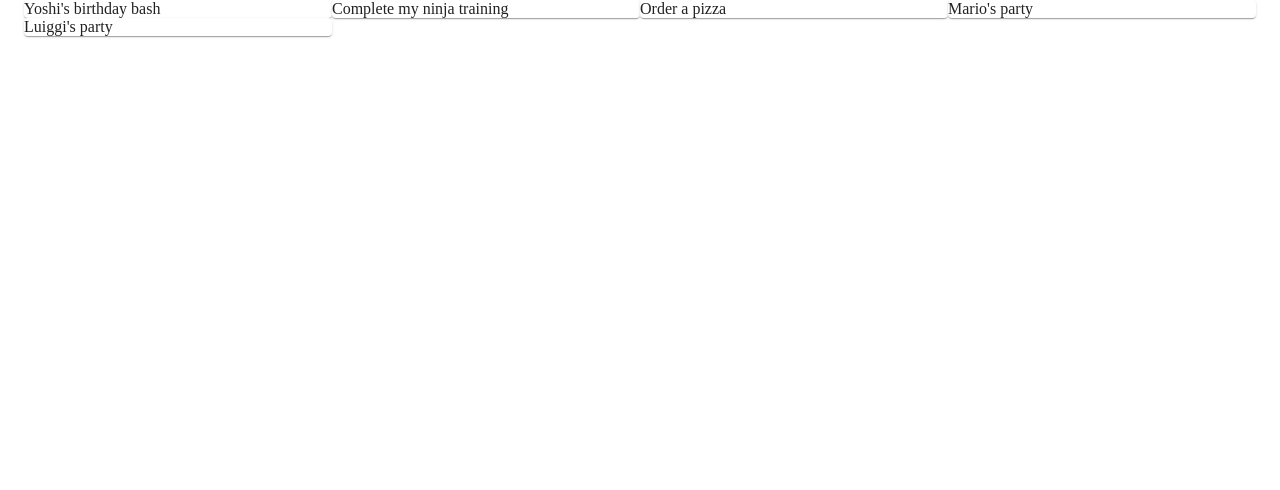
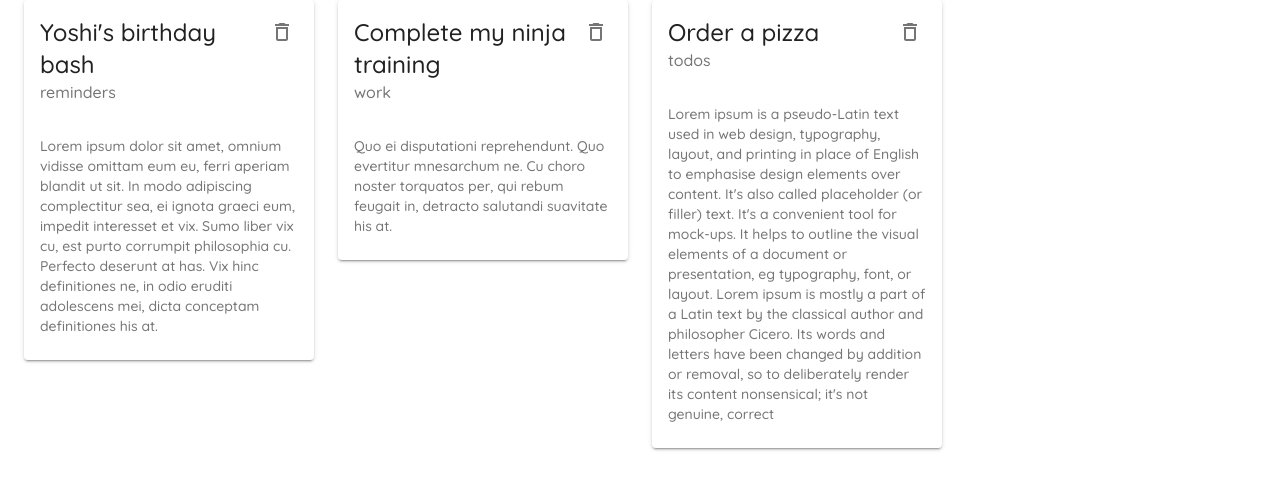
Before and after one commit to alexandrepalota/react-mui-v4, a React (Create React App) app: page / in a window 1280 px wide. Shown: the top 490 px of the page. Built offline with nearby package versions, Linux system fonts and the light colour scheme; data requests are answered from the project's data file.

Commit message:
Card Components

```diff
--- a/data/db.json
+++ b/data/db.json
@@ -2,33 +2,21 @@
   "notes": [
     {
       "title": "Yoshi's birthday bash",
-      "details": "Bla bla bla bla bla bla",
+      "details": "Lorem ipsum dolor sit amet, omnium vidisse omittam eum eu, ferri aperiam blandit ut sit. In modo adipiscing complectitur sea, ei ignota graeci eum, impedit interesset et vix. Sumo liber vix cu, est purto corrumpit philosophia cu. Perfecto deserunt at has. Vix hinc definitiones ne, in odio eruditi adolescens mei, dicta conceptam definitiones his at.",
       "category": "reminders",
       "id": 1
     },
     {
       "title": "Complete my ninja training",
-      "details": "Bla bla bla bla bla bla",
+      "details": "Quo ei disputationi reprehendunt. Quo evertitur mnesarchum ne. Cu choro noster torquatos per, qui rebum feugait in, detracto salutandi suavitate his at.",
       "category": "work",
       "id": 2
     },
     {
       "title": "Order a pizza",
-      "details": "Bla bla bla bla bla bla",
+      "details": "Lorem ipsum is a pseudo-Latin text used in web design, typography, layout, and printing in place of English to emphasise design elements over content. It's also called placeholder (or filler) text. It's a convenient tool for mock-ups. It helps to outline the visual elements of a document or presentation, eg typography, font, or layout. Lorem ipsum is mostly a part of a Latin text by the classical author and philosopher Cicero. Its words and letters have been changed by addition or removal, so to deliberately render its content nonsensical; it's not genuine, correct",
       "category": "todos",
       "id": 3
-    },
-    {
-      "title": "Mario's party",
-      "details": "Call Luiggi",
-      "category": "reminders",
-      "id": 4
-    },
-    {
-      "title": "Luiggi's party",
-      "details": "Call Mario",
-      "category": "reminders",
-      "id": 5
     }
   ]
 }
--- /dev/null
+++ b/src/components/NoteCard.jsx
@@ -0,0 +1,27 @@
+import Card from '@material-ui/core/Card';
+import CardHeader from '@material-ui/core/CardHeader';
+import CardContent from '@material-ui/core/CardContent';
+import IconButton from '@material-ui/core/IconButton';
+import DeleteOutlineIcon from '@material-ui/icons/DeleteOutline';
+import { Typography } from '@material-ui/core';
+
+export default function NoteCard({ note, handleDelete }) {
+    return (
+        <Card elevation={2}>
+            <CardHeader
+                action={
+                    <IconButton onClick={() => handleDelete(note.id)} aria-label="delete">
+                        <DeleteOutlineIcon />
+                    </IconButton>
+                }
+                title={note.title}
+                subheader={note.category}
+            />
+            <CardContent>
+                <Typography variant='body2' color='textSecondary'>
+                    {note.details}
+                </Typography>
+            </CardContent>
+        </Card>
+    )
+}
--- a/src/pages/Notes.jsx
+++ b/src/pages/Notes.jsx
@@ -2,6 +2,7 @@ import { useState, useEffect } from "react"
 import Grid from "@material-ui/core/Grid"
 import Paper from "@material-ui/core/Paper"
 import Container from "@material-ui/core/Container"
+import NoteCard from "../components/NoteCard"
 
 export default function Notes() {
 
@@ -13,12 +14,21 @@ export default function Notes() {
             .then(data => setNotes(data))
     }, [])
 
+    const handleDelete = async id => {
+        await fetch('http://localhost:8000/notes/' + id, {
+            method: 'DELETE'
+        })
+
+        const newNotes = notes.filter(note => note.id != id)
+        setNotes(newNotes)
+    }
+
     return (
         <Container>
-            <Grid container>
+            <Grid container spacing={3}>
                 {notes.map(note => (
-                    <Grid key={note.id} item xs={12} sm={6} md={4} lg={3}>
-                        <Paper>{note.title}</Paper>
+                    <Grid item key={note.id} xs={12} sm={2} md={4} lg={3} xg={2}>
+                        <NoteCard note={note} handleDelete={handleDelete} />
                     </Grid>
                 ))}
             </Grid>
```
